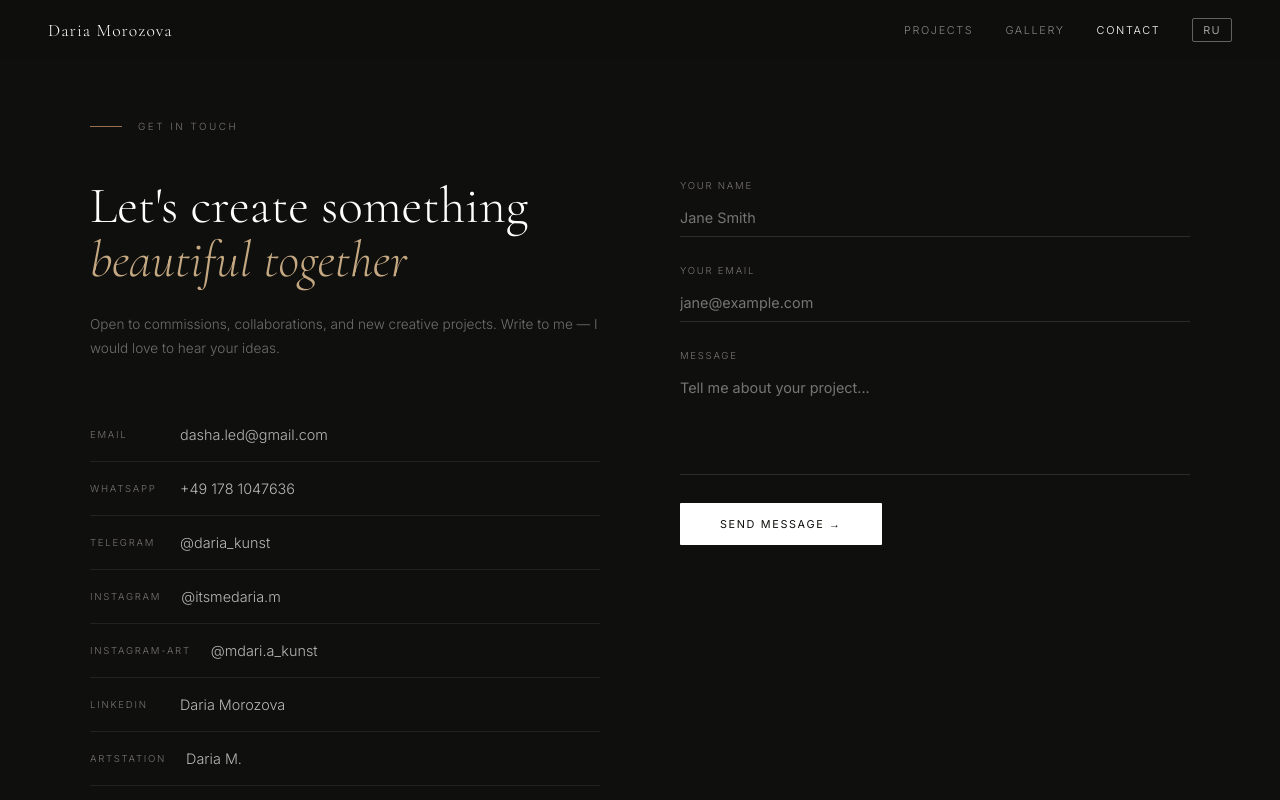
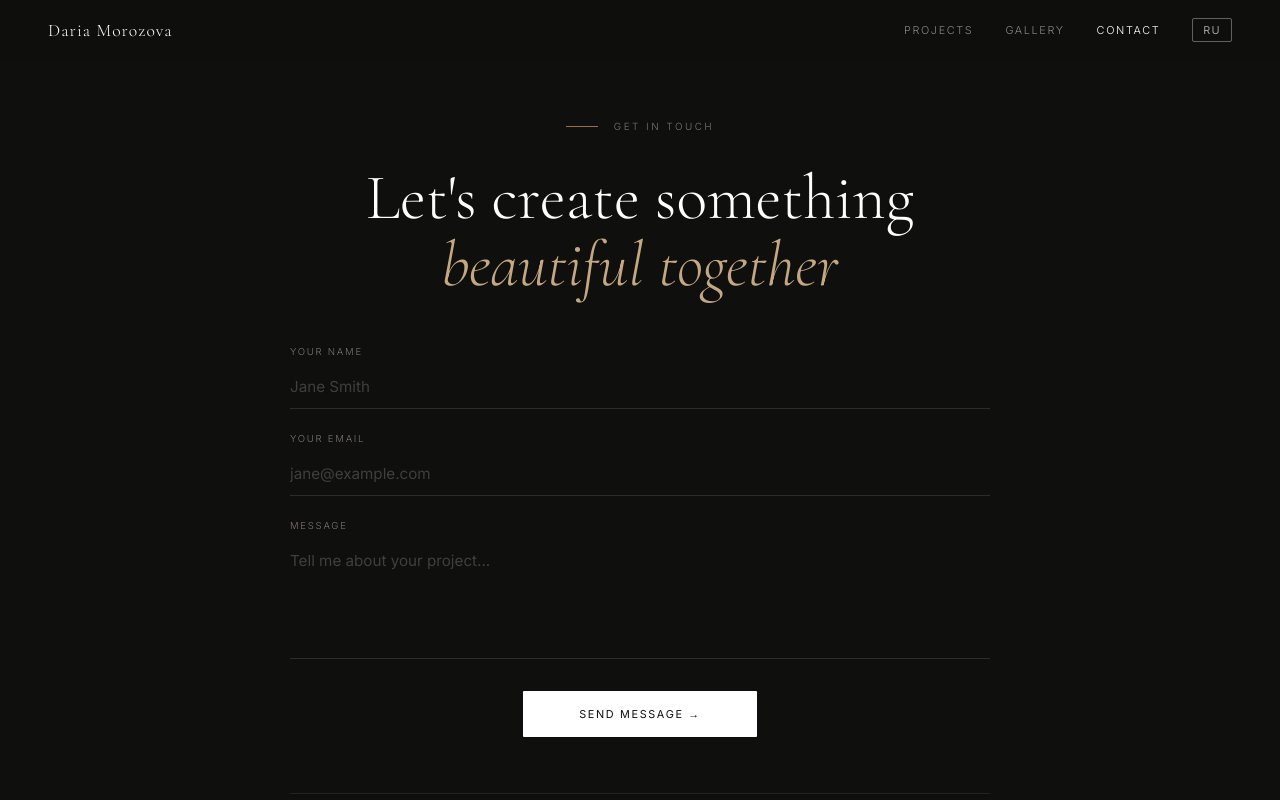
Before and after one commit to barkasa/dasha-visitka, a React (Vite) app: page /contacts in a window 1280 px wide. Shown: the top 800 px of the page. Built offline with nearby package versions, Linux system fonts and the light colour scheme.

Commit message:
Redesign contacts page, add social icons, CSS Modules

```diff
--- a/package.json
+++ b/package.json
@@ -12,6 +12,7 @@
   "dependencies": {
     "react": "^19.2.7",
     "react-dom": "^19.2.7",
+    "react-icons": "^5.7.0",
     "react-router-dom": "^7.18.0"
   },
   "devDependencies": {
--- /dev/null
+++ b/src/pages/Contacts.module.css
@@ -0,0 +1,177 @@
+.page {
+  background: var(--ink);
+  min-height: 100vh;
+  padding: 120px 48px 80px;
+}
+
+.inner {
+  max-width: 700px;
+  margin: 0 auto;
+  text-align: center;
+}
+
+.tag {
+  font-size: 0.62rem;
+  letter-spacing: 0.25em;
+  text-transform: uppercase;
+  color: var(--stone);
+  margin-bottom: 32px;
+  display: flex;
+  align-items: center;
+  justify-content: center;
+  gap: 16px;
+}
+
+.tagLine {
+  width: 32px;
+  height: 1px;
+  background: var(--accent);
+  display: inline-block;
+}
+
+.title {
+  font-family: var(--F);
+  font-size: clamp(2.5rem, 5vw, 4rem);
+  font-weight: 300;
+  line-height: 1.05;
+  margin-bottom: 48px;
+}
+
+.titleAccent {
+  font-style: italic;
+  color: var(--warm);
+}
+
+.form {
+  display: flex;
+  flex-direction: column;
+  gap: 24px;
+  text-align: left;
+  margin-bottom: 56px;
+}
+
+.formGroup {
+  display: flex;
+  flex-direction: column;
+  gap: 8px;
+}
+
+.formLabel {
+  font-size: 0.6rem;
+  letter-spacing: 0.18em;
+  text-transform: uppercase;
+  color: var(--stone);
+}
+
+.formInput,
+.formTextarea {
+  background: none;
+  border: none;
+  border-bottom: 1px solid rgba(255, 255, 255, 0.12);
+  padding: 12px 0;
+  font-family: "Inter", sans-serif;
+  font-size: 0.95rem;
+  color: var(--white);
+  outline: none;
+  transition: border-color 0.2s;
+  width: 100%;
+}
+
+.formInput::placeholder,
+.formTextarea::placeholder {
+  color: rgba(255, 255, 255, 0.2);
+}
+
+.formInput:focus,
+.formTextarea:focus {
+  border-color: var(--warm);
+}
+
+.formInput.error,
+.formTextarea.error {
+  border-color: #c23b2a;
+}
+
+.formTextarea {
+  resize: none;
+  min-height: 120px;
+}
+
+.errorMsg {
+  font-size: 0.65rem;
+  color: #c23b2a;
+  letter-spacing: 0.05em;
+  margin-top: 4px;
+}
+
+.submitBtn {
+  align-self: center;
+  background: var(--white);
+  color: var(--ink);
+  border: none;
+  padding: 16px 56px;
+  font-family: "Inter", sans-serif;
+  font-size: 0.68rem;
+  letter-spacing: 0.15em;
+  text-transform: uppercase;
+  cursor: pointer;
+  transition:
+    background 0.2s,
+    color 0.2s;
+  border-radius: 1px;
+  margin-top: 8px;
+}
+
+.submitBtn:hover {
+  background: var(--warm);
+  color: var(--white);
+}
+
+.submitBtnDisabled {
+  background: var(--stone);
+  cursor: not-allowed;
+}
+
+.socials {
+  display: flex;
+  align-items: center;
+  justify-content: center;
+  gap: 32px;
+  padding-top: 40px;
+  border-top: 1px solid rgba(255, 255, 255, 0.08);
+}
+
+.socialLink {
+  display: flex;
+  flex-direction: column;
+  align-items: center;
+  gap: 8px;
+  text-decoration: none;
+  color: rgba(255, 255, 255, 0.35);
+  transition: color 0.2s;
+}
+
+.socialLink:hover {
+  color: var(--warm);
+}
+
+.socialIcon {
+  font-size: 1.4rem;
+}
+
+.socialLabel {
+  font-size: 0.55rem;
+  letter-spacing: 0.15em;
+  text-transform: uppercase;
+}
+
+/* ── MOBILE ── */
+@media (max-width: 768px) {
+  .page {
+    padding: 100px 20px 60px;
+  }
+  .socials {
+    gap: 20px;
+    flex-wrap: wrap;
+  }
+}
--- a/src/pages/ContactsPage.jsx
+++ b/src/pages/ContactsPage.jsx
@@ -1,8 +1,17 @@
 import { useState } from "react";
 import { useNavigate } from "react-router-dom";
+import {
+  FaWhatsapp,
+  FaTelegram,
+  FaInstagram,
+  FaLinkedin,
+  FaArtstation,
+} from "react-icons/fa";
+import styles from "./Contacts.module.css";
 
 export default function ContactsPage({ lang }) {
   const [sending, setSending] = useState(false);
+  const [errors, setErrors] = useState({});
   const navigate = useNavigate();
 
   const t = {
@@ -10,31 +19,51 @@ export default function ContactsPage({ lang }) {
       tag: "Get in Touch",
       title: "Let's create something",
       accent: "beautiful together",
-      body: "Open to commissions, collaborations, and new creative projects. Write to me — I would love to hear your ideas.",
       name: "Your Name",
       email: "Your Email",
       message: "Message",
       send: "Send Message →",
       sending: "Sending...",
+      errName: "Please enter your name",
+      errEmail: "Please enter a valid email",
+      errMessage: "Please write a message",
     },
     ru: {
       tag: "Связаться",
       title: "Давайте создадим что-то",
       accent: "прекрасное вместе",
-      body: "Открыта к заказам, коллаборациям и творческим проектам. Напишите мне — буду рада познакомиться с вашими идеями.",
       name: "Ваше имя",
       email: "Ваш email",
       message: "Сообщение",
       send: "Отправить →",
       sending: "Отправляем...",
+      errName: "Пожалуйста, введите имя",
+      errEmail: "Пожалуйста, введите корректный email",
+      errMessage: "Пожалуйста, напишите сообщение",
     },
   };
   const txt = t[lang];
 
+  function validate(data) {
+    const errs = {};
+    if (!data.get("name")?.trim()) errs.name = txt.errName;
+    const email = data.get("email")?.trim();
+    if (!email || !/^[^\s@]+@[^\s@]+\.[^\s@]+$/.test(email))
+      errs.email = txt.errEmail;
+    if (!data.get("message")?.trim()) errs.message = txt.errMessage;
+    return errs;
+  }
+
   async function handleSubmit(e) {
     e.preventDefault();
+    const data = new FormData(e.target);
+    const errs = validate(data);
+    if (Object.keys(errs).length > 0) {
+      setErrors(errs);
+      return;
+    }
+    setErrors({});
     setSending(true);
-    const data = new FormData(e.target);
     const response = await fetch("https://formspree.io/f/maqgbolg", {
       method: "POST",
       body: data,
@@ -48,247 +77,114 @@ export default function ContactsPage({ lang }) {
     }
   }
 
+  const socials = [
+    {
+      label: "WhatsApp",
+      icon: <FaWhatsapp size={28} />,
+      url: "https://wa.me/+491781047636",
+    },
+    {
+      label: "Telegram",
+      icon: <FaTelegram size={28} />,
+      url: "https://t.me/daria_kunst",
+    },
+    {
+      label: "Instagram",
+      icon: <FaInstagram size={28} />,
+      url: "https://instagram.com/mdari.a_kunst",
+    },
+    {
+      label: "LinkedIn",
+      icon: <FaLinkedin size={28} />,
+      url: "https://www.linkedin.com/in/daria-morozova-54201015/",
+    },
+    {
+      label: "ArtStation",
+      icon: <FaArtstation size={28} />,
+      url: "https://mdaria.artstation.com/",
+    },
+  ];
+
   return (
-    <div
-      style={{
-        background: "var(--ink)",
-        minHeight: "100vh",
-        padding: "120px 48px 80px",
-      }}
-    >
-      <div style={{ maxWidth: "1100px", margin: "0 auto" }}>
-        <p
-          style={{
-            fontSize: "0.62rem",
-            letterSpacing: "0.25em",
-            textTransform: "uppercase",
-            color: "var(--stone)",
-            marginBottom: "48px",
-            display: "flex",
-            alignItems: "center",
-            gap: "16px",
-          }}
-        >
-          <span
-            style={{
-              width: "32px",
-              height: "1px",
-              background: "var(--accent)",
-              display: "inline-block",
-            }}
-          />
+    <div className={styles.page}>
+      <div className={styles.inner}>
+        <p className={styles.tag}>
+          <span className={styles.tagLine} />
           {txt.tag}
         </p>
 
-        <div
-          style={{
-            display: "grid",
-            gridTemplateColumns: "1fr 1fr",
-            gap: "80px",
-            alignItems: "start",
-          }}
-        >
-          {/* Левая колонка */}
-          <div>
-            <h1
-              style={{
-                fontFamily: "var(--F)",
-                fontSize: "clamp(2.5rem, 4vw, 4rem)",
-                fontWeight: 300,
-                lineHeight: 1.05,
-                marginBottom: "24px",
-              }}
-            >
+        <h1 className={styles.title}>
           {txt.title}
           <br />
-              <em style={{ fontStyle: "italic", color: "var(--warm)" }}>
-                {txt.accent}
-              </em>
+          <em className={styles.titleAccent}>{txt.accent}</em>
         </h1>
-            <p
-              style={{
-                fontSize: "0.85rem",
-                lineHeight: 1.8,
-                color: "rgba(255,255,255,0.4)",
-                marginBottom: "48px",
-              }}
-            >
-              {txt.body}
-            </p>
 
-            <div
-              className="contact-lines"
-              style={{ display: "flex", flexDirection: "column" }}
-            >
-              {[
-                ["Email", "dasha.led@gmail.com", "mailto:dasha.led@gmail.com"],
-                ["WhatsApp", "+49 178 1047636", "https://wa.me/+491781047636"],
-                ["Telegram", "@daria_kunst", "https://t.me/daria_kunst"],
-                [
-                  "Instagram",
-                  "@itsmedaria.m",
-                  "https://instagram.com/itsmedaria.m",
-                ],
-                [
-                  "Instagram-art",
-                  "@mdari.a_kunst",
-                  "https://instagram.com/mdari.a_kunst",
-                ],
-                [
-                  "LinkedIn",
-                  "Daria Morozova",
-                  "https://www.linkedin.com/in/daria-morozova-54201015/",
-                ],
-                ["ArtStation", "Daria M.", "https://mdaria.artstation.com/"],
-              ].map(([type, val, url]) => (
-                <a
-                  key={type}
-                  href={url}
-                  target="_blank"
-                  rel="noopener noreferrer"
-                  style={{
-                    display: "flex",
-                    alignItems: "center",
-                    gap: "20px",
-                    padding: "18px 0",
-                    borderBottom: "1px solid rgba(255,255,255,0.08)",
-                    textDecoration: "none",
-                    transition: "border-color 0.2s",
-                  }}
-                >
-                  <span
-                    style={{
-                      fontSize: "0.6rem",
-                      letterSpacing: "0.18em",
-                      textTransform: "uppercase",
-                      color: "var(--stone)",
-                      minWidth: "70px",
-                    }}
-                  >
-                    {type}
-                  </span>
-                  <span
-                    style={{
-                      fontSize: "0.9rem",
-                      color: "rgba(255,255,255,0.7)",
-                    }}
-                  >
-                    {val}
-                  </span>
-                </a>
-              ))}
-            </div>
+        <form onSubmit={handleSubmit} className={styles.form} noValidate>
+          <div className={styles.formGroup}>
+            <label className={styles.formLabel}>{txt.name}</label>
+            <input
+              type="text"
+              name="name"
+              placeholder="Jane Smith"
+              className={`${styles.formInput} ${errors.name ? styles.error : ""}`}
+              onChange={() => setErrors((e) => ({ ...e, name: "" }))}
+            />
+            {errors.name && (
+              <span className={styles.errorMsg}>{errors.name}</span>
+            )}
           </div>
 
-          {/* Форма */}
-          <form
-            onSubmit={handleSubmit}
-            style={{
-              display: "flex",
-              flexDirection: "column",
-              gap: "28px",
-            }}
-          >
-            {[
-              {
-                name: "name",
-                label: txt.name,
-                type: "text",
-                placeholder: "Jane Smith",
-              },
-              {
-                name: "email",
-                label: txt.email,
-                type: "email",
-                placeholder: "jane@example.com",
-              },
-            ].map((field) => (
-              <div
-                key={field.name}
-                style={{ display: "flex", flexDirection: "column", gap: "8px" }}
-              >
-                <label
-                  style={{
-                    fontSize: "0.6rem",
-                    letterSpacing: "0.18em",
-                    textTransform: "uppercase",
-                    color: "var(--stone)",
-                  }}
-                >
-                  {field.label}
-                </label>
+          <div className={styles.formGroup}>
+            <label className={styles.formLabel}>{txt.email}</label>
             <input
-                  type={field.type}
-                  name={field.name}
-                  placeholder={field.placeholder}
-                  required
-                  style={{
-                    background: "none",
-                    border: "none",
-                    borderBottom: "1px solid rgba(255,255,255,0.12)",
-                    padding: "10px 0",
-                    fontFamily: "Inter, sans-serif",
-                    fontSize: "0.9rem",
-                    color: "var(--white)",
-                    outline: "none",
-                  }}
+              type="email"
+              name="email"
+              placeholder="jane@example.com"
+              className={`${styles.formInput} ${errors.email ? styles.error : ""}`}
+              onChange={() => setErrors((e) => ({ ...e, email: "" }))}
             />
+            {errors.email && (
+              <span className={styles.errorMsg}>{errors.email}</span>
+            )}
           </div>
-            ))}
 
-            <div
-              style={{ display: "flex", flexDirection: "column", gap: "8px" }}
-            >
-              <label
-                style={{
-                  fontSize: "0.6rem",
-                  letterSpacing: "0.18em",
-                  textTransform: "uppercase",
-                  color: "var(--stone)",
-                }}
-              >
-                {txt.message}
-              </label>
+          <div className={styles.formGroup}>
+            <label className={styles.formLabel}>{txt.message}</label>
             <textarea
               name="message"
               placeholder="Tell me about your project..."
-                required
               rows={5}
-                style={{
-                  background: "none",
-                  border: "none",
-                  borderBottom: "1px solid rgba(255,255,255,0.12)",
-                  padding: "10px 0",
-                  fontFamily: "Inter, sans-serif",
-                  fontSize: "0.9rem",
-                  color: "var(--white)",
-                  outline: "none",
-                  resize: "none",
-                }}
+              className={`${styles.formTextarea} ${errors.message ? styles.error : ""}`}
+              onChange={() => setErrors((e) => ({ ...e, message: "" }))}
             />
+            {errors.message && (
+              <span className={styles.errorMsg}>{errors.message}</span>
+            )}
           </div>
 
           <button
             type="submit"
             disabled={sending}
-              style={{
-                alignSelf: "flex-start",
-                background: sending ? "var(--stone)" : "var(--white)",
-                color: "var(--ink)",
-                border: "none",
-                padding: "14px 40px",
-                fontFamily: "Inter, sans-serif",
-                fontSize: "0.68rem",
-                letterSpacing: "0.15em",
-                textTransform: "uppercase",
-                cursor: sending ? "not-allowed" : "pointer",
-                borderRadius: "1px",
-                transition: "background 0.2s",
-              }}
+            className={`${styles.submitBtn} ${sending ? styles.submitBtnDisabled : ""}`}
           >
             {sending ? txt.sending : txt.send}
           </button>
         </form>
+
+        {/* Соцсети */}
+        <div className={styles.socials}>
+          {socials.map((s) => (
+            <a
+              key={s.label}
+              href={s.url}
+              target="_blank"
+              rel="noopener noreferrer"
+              className={styles.socialLink}
+            >
+              <span className={styles.socialIcon}>{s.icon}</span>
+              <span className={styles.socialLabel}>{s.label}</span>
+            </a>
+          ))}
         </div>
       </div>
     </div>
```
Also changed, not shown: src/components/Hero.module.css (+36 -2 lines), 1 other file (tests, documents, lock files or other folders). Lines whose indentation alone changed are shown as unchanged.
